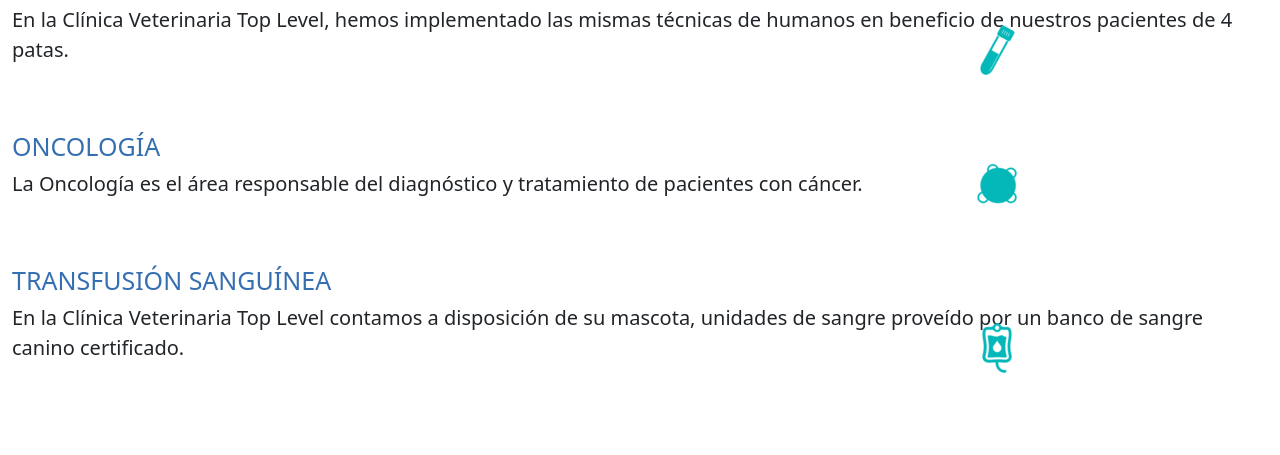
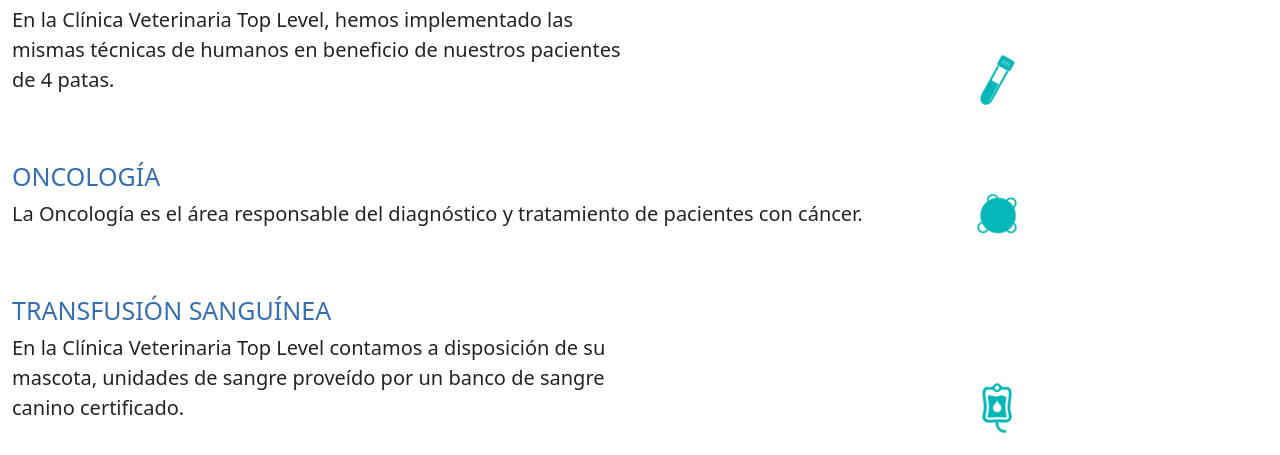
Before and after one commit to Juampi095/tercera-entrega-veterinaria-morales, a website: page especialidades.html in a window 1280 px wide. Shown: the part 175-630 px from the top of the page. Drawn offline with nearby package versions, Linux system fonts and the light colour scheme.

Commit message:
cambie el nombre de las clases en los parrafos en la pagina especialidades y aplique el extend

```diff
--- a/especialidades.html
+++ b/especialidades.html
@@ -63,7 +63,7 @@
         <h2 class="tituloUno">ESPECIALIDADES</h2>
         <h3 class="titulosIndex">MEDICINA REGENERATIVA</h3>
         <div>
-            <p class="lead">En la Clínica Veterinaria Top Level, hemos implementado las mismas técnicas de humanos en beneficio de nuestros pacientes de 4 patas.
+            <p class="parrafos">En la Clínica Veterinaria Top Level, hemos implementado las mismas técnicas de humanos en beneficio de nuestros pacientes de 4 patas.
             </p>
         </div>
         <img class="imagenes" src="./veterinaria/Especialidades/medicina-regenerativa.png" alt="imagen-medicina-regenerativa">
@@ -75,7 +75,7 @@
         </div>
         <h3 class="titulosIndex">TRANSFUSIÓN SANGUÍNEA</h3>
         <div>
-            <p class="lead">En la Clínica Veterinaria Top Level contamos a disposición de su mascota, unidades de sangre proveído por un banco de sangre canino certificado.</p>
+            <p class="parrafos">En la Clínica Veterinaria Top Level contamos a disposición de su mascota, unidades de sangre proveído por un banco de sangre canino certificado.</p>
         </div>
         <img class="imagenes" src="./veterinaria/Especialidades/transfusion.png" alt="imagen-resonancia-magnetica">
     </div>
--- a/scss/secciones/_especialidades.scss
+++ b/scss/secciones/_especialidades.scss
@@ -0,0 +1,3 @@
+.parrafos{
+    @extend %parrafos;
+}
```
